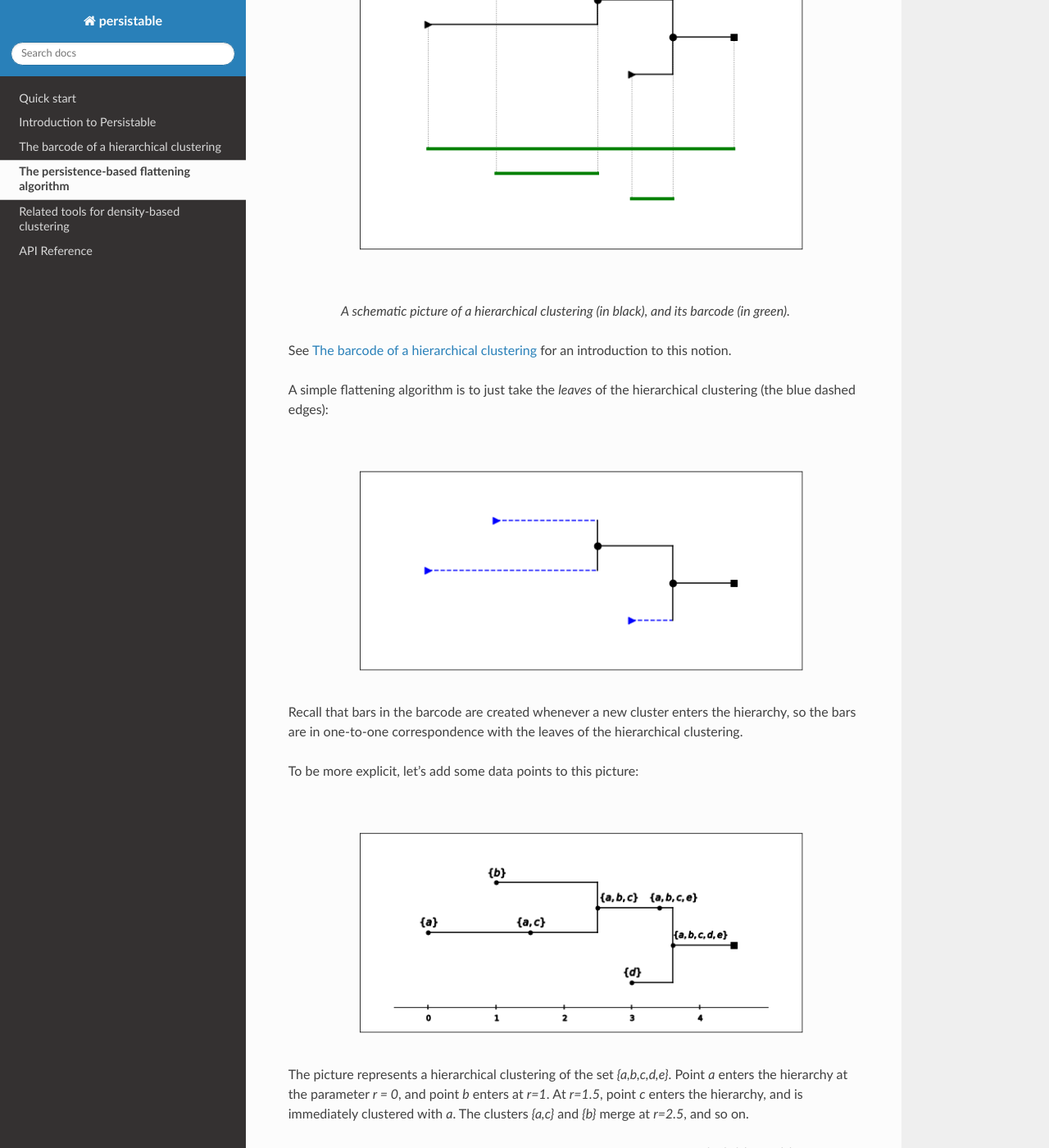
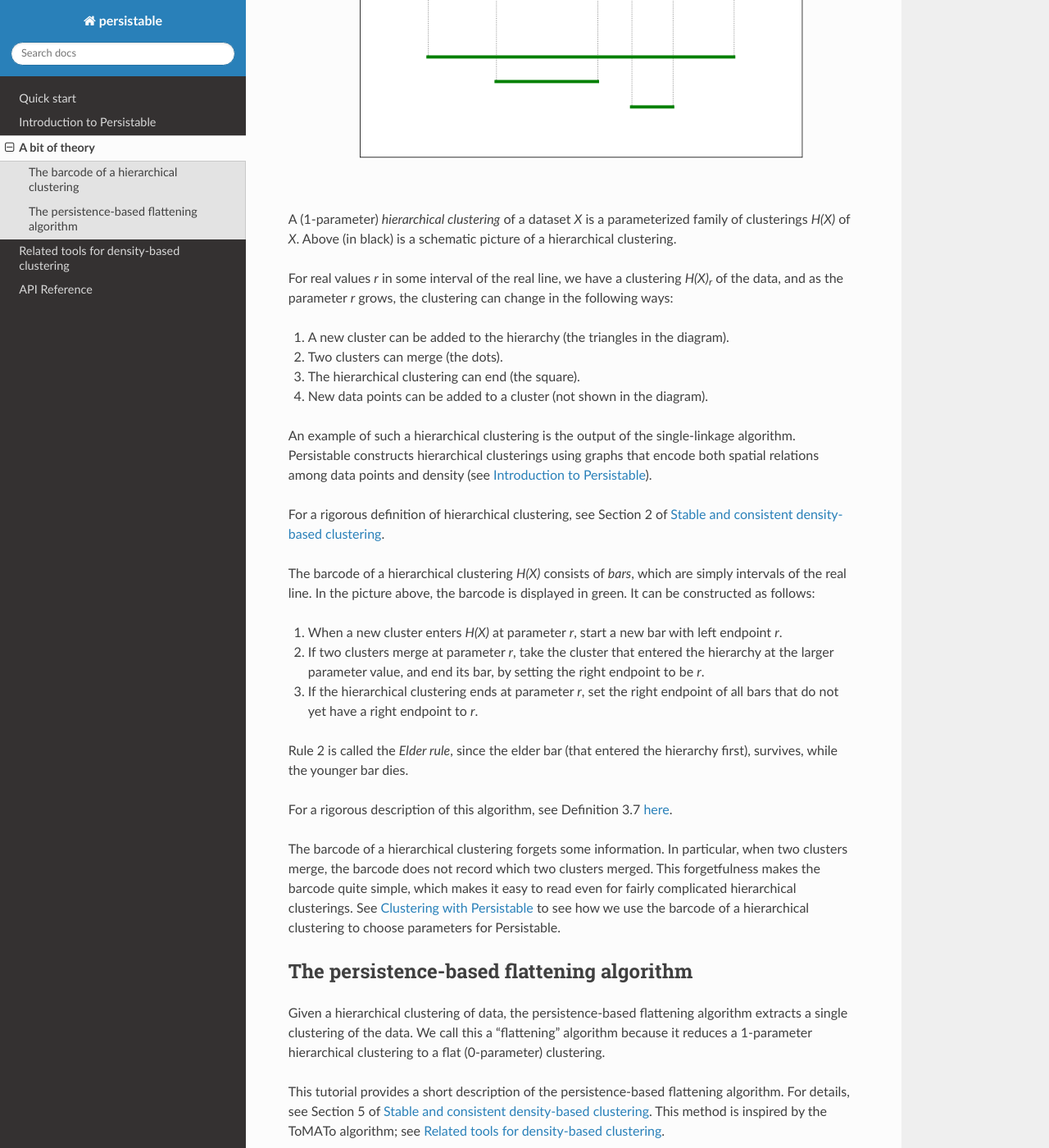
Before and after one commit to LuisScoccola/persistable, a Sphinx documentation site: the page built from docs/abitoftheory.rst, in a window 1280 px wide and 1400 px high, scrolled down 578 px. Shown: the whole window at 82% size. Built offline with Sphinx 7.4.7 and the Read the Docs theme 2.0.0, drawn with Linux system fonts in a browser that asks for light colours; some of the changed text lies outside the part shown.

```diff
--- a/docs/persistenceflattening.rst
+++ b/docs/abitoftheory.rst
@@ -1,7 +1,91 @@
+
+A bit of theory
+===============
+
+.. _barcode:
+
+----------------------------------------
+The barcode of a hierarchical clustering
+----------------------------------------
+
+Barcodes are a visualization tool for data analysis that
+play an important role in
+`persistent homology <https://www.ams.org/journals/bull/2009-46-02/S0273-0979-09-01249-X/>`_.
+This tutorial explains how barcodes
+provide a simple visualization of a hierarchical clustering.
+
+.. figure:: pictures/hierarchical-clustering-barcode.png
+    :align: center
+
+.. |Hr| raw:: html
+
+	<em>H(X)<sub>r</sub></em>
+
+A (1-parameter) *hierarchical clustering* of a dataset *X*
+is a parameterized family of clusterings *H(X)* of *X*.
+Above (in black) is a schematic picture of a hierarchical clustering.
+
+For real values *r* in some interval of the real line, we have a clustering |Hr| of the data,
+and as the parameter *r* grows, the clustering can change in the following ways:
+
+1. A new cluster can be added to the hierarchy
+   (the triangles in the diagram).
+2. Two clusters can merge (the dots).
+3. The hierarchical clustering can end (the square).
+4. New data points can be added to a cluster
+   (not shown in the diagram).
+
+An example of such a hierarchical clustering is the output of the single-linkage algorithm.
+Persistable constructs hierarchical clusterings using graphs
+that encode both spatial relations among data points and density
+(see :ref:`introduction`).
+
+For a rigorous definition of hierarchical clustering,
+see Section 2 of
+`Stable and consistent density-based clustering <https://arxiv.org/abs/2005.09048>`__.
+
+The barcode of a hierarchical clustering *H(X)* consists of *bars*,
+which are simply intervals of the real line.
+In the picture above, the barcode is displayed in green.
+It can be constructed as follows:
+
+1. When a new cluster enters *H(X)* at parameter *r*,
+   start a new bar with left endpoint *r*.
+2. If two clusters merge at parameter *r*,
+   take the cluster that entered the hierarchy at the
+   larger parameter value, and end its bar,
+   by setting the right endpoint to be *r*.
+3. If the hierarchical clustering ends at parameter *r*,
+   set the right endpoint of all bars that
+   do not yet have a right endpoint to *r*.
+
+Rule 2 is called the *Elder rule*,
+since the elder bar (that entered the hierarchy first),
+survives, while the younger bar dies.
+
+For a rigorous description of this algorithm, see Definition 3.7
+`here <https://link.springer.com/article/10.1007/s41468-019-00024-z>`_.
+
+..
+   To do: update this link to our paper once we add
+   an algorithm for computing the barcode of a hierarchical clustering.
+
+The barcode of a hierarchical clustering forgets some information.
+In particular, when two clusters merge,
+the barcode does not record which two clusters merged.
+This forgetfulness makes the barcode quite simple,
+which makes it easy to read even for fairly complicated hierarchical clusterings.
+See
+:ref:`introduction-clustering-with-persistable`
+to see how we use the barcode of a hierarchical clustering
+to choose parameters for Persistable.
+
+
 .. _persistence-based-flattening:
 
+------------------------------------------
 The persistence-based flattening algorithm
-==========================================
+------------------------------------------
 
 Given a hierarchical clustering of data,
 the persistence-based flattening algorithm extracts a single clustering
--- a/docs/index.rst
+++ b/docs/index.rst
@@ -14,7 +14,6 @@ Contents
 
     quickstart
     introductiontopersistable
-    barcode
-    persistenceflattening
+    abitoftheory
     links
     api
--- a/docs/introductiontopersistable.rst
+++ b/docs/introductiontopersistable.rst
@@ -236,9 +236,11 @@ we use Persistable's interactive mode:
 
 	p = persistable.Persistable(data, n_neighbors="all")
 	pi = persistable.PersistableInteractive(p)
-	pi.start_UI()
+	port = pi.start_UI()
 
-This opens a window that is initially pretty empty:
+The variable ``port`` contains the port in ``localhost`` serving the GUI, which
+``8050`` by default, but may be different if that port is in use.
+Accessing ``localhost:[port]`` opens a window that is initially pretty empty:
 
 .. figure:: pictures/interactive_mode_initial.png
     :align: center
--- a/docs/quickstart.rst
+++ b/docs/quickstart.rst
@@ -53,9 +53,11 @@ Next we launch Persistable's interactive mode:
 .. code:: python
 
 	pi = persistable.PersistableInteractive(p)
-	pi.start_UI()
+	port = pi.start_UI()
 
-This opens a window that is initially pretty empty:
+The variable ``port`` contains the port in ``localhost`` serving the GUI, which
+``8050`` by default, but may be different if that port is in use.
+Accessing ``localhost:[port]`` opens a window that is initially pretty empty:
 
 .. figure:: pictures/interactive_mode_initial.png
     :align: center
```
Also changed, not shown: README.md (+4 -2 lines), docs/background.rst (deleted, +0 -53 lines), docs/barcode.rst (deleted, +0 -76 lines), docs/basicusage.rst (deleted, +0 -13 lines), docs/interactivemode.rst (deleted, +0 -7 lines), 5 other files.
